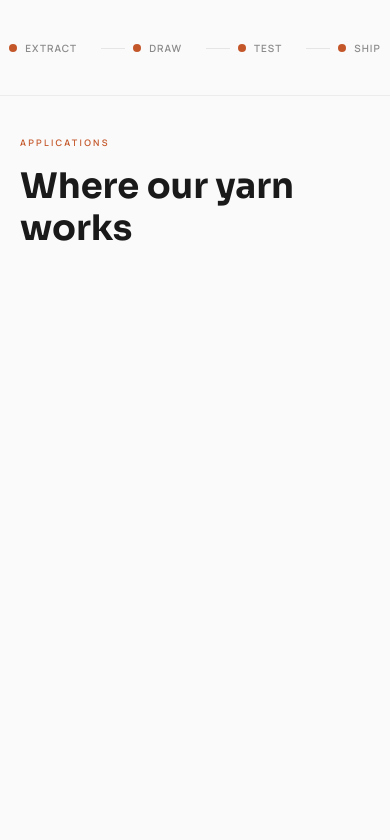
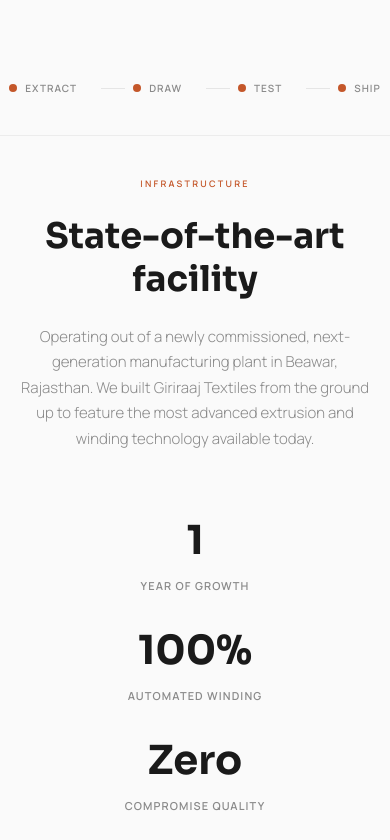
Before and after one commit to giriraajtextiles/giriraaj-textiles, a Next.js app: page / in a window 390 px wide. Shown: the part 3224-4064 px from the top of the page. Built offline with nearby package versions, Linux system fonts and the light colour scheme.

Commit message:
Overhaul B2B content strategy and fix product card aspect-ratio alignment

```diff
--- a/src/app/globals.css
+++ b/src/app/globals.css
@@ -177,7 +177,7 @@
 
 .ph-card {
   position: relative;
-  aspect-ratio: 3/4;
+  min-height: 480px;
   border: 1px solid var(--border);
   overflow: hidden;
   display: flex;
@@ -632,13 +632,74 @@
 }
 
 
+.section-infra-ph {
+  padding: 120px 40px;
+  border-top: 1px solid var(--border);
+  text-align: center;
+}
+.infra-ph-content { max-width: 800px; margin: 0 auto; }
+.infra-ph-content .label {
+  font-size: 9px; font-weight: 600; letter-spacing: 0.25em; text-transform: uppercase; color: var(--warm); margin-bottom: 24px;
+}
+.infra-ph-content h2 {
+  font-family: 'Sora', sans-serif; font-weight: 700; font-size: clamp(32px, 4vw, 48px); margin-bottom: 24px;
+}
+.infra-ph-content p {
+  font-weight: 300; font-size: 15px; line-height: 1.7; color: var(--grey); margin-bottom: 64px;
+}
+.infra-stats {
+  display: flex; justify-content: center; gap: 80px;
+}
+.infra-stat {
+  display: flex; flex-direction: column; align-items: center; gap: 12px;
+}
+.infra-stat .stat-num {
+  font-family: 'Sora', sans-serif; font-weight: 700; font-size: 40px; color: var(--charcoal);
+}
+.infra-stat .stat-label {
+  font-size: 11px; font-weight: 600; text-transform: uppercase; letter-spacing: 0.1em; color: var(--grey);
+}
+
+.section-contact-ph {
+  padding: 120px 40px;
+  border-top: 1px solid var(--border);
+}
+.contact-ph-grid {
+  display: grid; grid-template-columns: 1fr 1fr; gap: 80px; max-width: 1200px; margin: 0 auto; align-items: center;
+}
+.contact-info .label {
+  font-size: 9px; font-weight: 600; letter-spacing: 0.25em; text-transform: uppercase; color: var(--warm); margin-bottom: 24px;
+}
+.contact-info h2 {
+  font-family: 'Sora', sans-serif; font-weight: 700; font-size: clamp(32px, 4vw, 48px); margin-bottom: 24px; line-height: 1.2;
+}
+.contact-info p {
+  font-weight: 300; font-size: 15px; line-height: 1.7; color: var(--grey); margin-bottom: 48px; max-width: 440px;
+}
+.contact-methods p { margin-bottom: 16px; color: var(--charcoal); }
+.contact-methods strong { font-weight: 600; margin-right: 8px; color: var(--grey); }
+
+.contact-form {
+  display: flex; flex-direction: column; gap: 24px;
+}
+.contact-form input, .contact-form select, .contact-form textarea {
+  width: 100%; padding: 16px 24px; border: 1px solid var(--border); font-family: 'Manrope', sans-serif; font-size: 14px; background: transparent; transition: border-color 0.3s;
+}
+.contact-form input:focus, .contact-form select:focus, .contact-form textarea:focus {
+  outline: none; border-color: var(--warm);
+}
+.submit-btn {
+  padding: 18px 48px; background: var(--charcoal); color: white; border: none; font-family: 'Sora', sans-serif; font-weight: 600; font-size: 13px; letter-spacing: 0.05em; cursor: pointer; transition: background 0.3s; width: 100%;
+}
+.submit-btn:hover { background: var(--warm); }
+
 /* Responsive */
 @media (max-width: 768px) {
   body, html { overflow-x: hidden; width: 100%; }
   h1 { font-size: 3rem !important; line-height: 1.1 !important; }
   h2 { font-size: 2.2rem !important; line-height: 1.2 !important; }
   section, .hero, .section-process-abstract, footer { padding: 40px 20px !important; height: auto !important; }
-  .product-hero-grid, .process-abstract-text, .apps-ph-grid, .testimonials-ph-grid { display: flex !important; flex-direction: column !important; gap: 32px !important; }
+  .product-hero-grid, .process-abstract-text, .apps-ph-grid, .testimonials-ph-grid, .contact-ph-grid, .infra-stats { display: flex !important; flex-direction: column !important; gap: 32px !important; }
   .yarn-form { transform: scale(0.6) translate(-50%, -50%); position: relative; height: 300px; }
   .ph-card, .app-ph-item, .tph-card { width: 100% !important; margin: 0 !important; }
   .section-process-abstract { display: flex !important; flex-direction: column !important; }
--- a/src/app/page.tsx
+++ b/src/app/page.tsx
@@ -59,6 +59,16 @@
       gsap.from('.cert-ph-item', {
         opacity: 0, scale: 0.9, stagger: 0.1, duration: 0.4,
         scrollTrigger: { trigger: '.section-cert-ph', start: 'top 85%' }
+      });
+
+      gsap.from('.section-infra-ph h2, .section-infra-ph p, .infra-stat', {
+        opacity: 0, y: 30, stagger: 0.1, duration: 0.6,
+        scrollTrigger: { trigger: '.section-infra-ph', start: 'top 75%' }
+      });
+
+      gsap.from('.section-contact-ph .contact-info, .section-contact-ph form', {
+        opacity: 0, y: 30, stagger: 0.2, duration: 0.6,
+        scrollTrigger: { trigger: '.section-contact-ph', start: 'top 75%' }
       });
 
       gsap.utils.toArray<HTMLElement>('.cta-circle').forEach((circle, i) => {
@@ -215,6 +225,28 @@
         <div className="line"></div>
         <div className="dot"></div>
         <span>Ship</span>
+      </div>
+    </div>
+  </div>
+</section>
+
+<section className="section-infra-ph">
+  <div className="infra-ph-content">
+    <p className="label">Infrastructure</p>
+    <h2>State-of-the-art facility</h2>
+    <p>Operating out of a newly commissioned, next-generation manufacturing plant in Beawar, Rajasthan. We built Giriraaj Textiles from the ground up to feature the most advanced extrusion and winding technology available today.</p>
+    <div className="infra-stats">
+      <div className="infra-stat">
+        <span className="stat-num">1</span>
+        <span className="stat-label">Year of Growth</span>
+      </div>
+      <div className="infra-stat">
+        <span className="stat-num">100%</span>
+        <span className="stat-label">Automated Winding</span>
+      </div>
+      <div className="infra-stat">
+        <span className="stat-num">Zero</span>
+        <span className="stat-label">Compromise Quality</span>
       </div>
     </div>
   </div>
@@ -388,9 +420,39 @@
   <a href="#" className="cta-btn">Connect with us</a>
 </section>
 
+<section className="section-contact-ph">
+  <div className="contact-ph-grid">
+    <div className="contact-info">
+      <p className="label">Partner with us</p>
+      <h2>Ready to upgrade your supply chain?</h2>
+      <p>Directly contact our engineering team in Beawar for technical data sheets, MOQs, and custom formulations.</p>
+      <div className="contact-methods">
+        <p><strong>Email:</strong> sales@giriraajtextiles.com</p>
+        <p><strong>Phone:</strong> +91 98765 43210</p>
+        <p><strong>Location:</strong> Beawar, Rajasthan, India</p>
+      </div>
+    </div>
+    <div className="contact-form-container">
+      <form className="contact-form" onSubmit={(e) => e.preventDefault()}>
+        <input type="text" placeholder="Company Name" required />
+        <input type="email" placeholder="Work Email" required />
+        <select required defaultValue="">
+          <option value="" disabled>Select Yarn Type</option>
+          <option value="pp">Polypropylene (PP) Yarn</option>
+          <option value="pet">Polyester (PET) Yarn</option>
+          <option value="mono">Mono Filament</option>
+          <option value="fibrillated">Fibrillated / Tape</option>
+        </select>
+        <textarea placeholder="Tell us about your requirements (Denier, application, monthly volume)..." rows={4}></textarea>
+        <button type="submit" className="submit-btn">Request Quote</button>
+      </form>
+    </div>
+  </div>
+</section>
+
 <footer>
-  <span>Giriraj Textiles Pvt. Ltd.</span>
-  <span>Rajkot, Gujarat, India</span>
+  <span>Giriraaj Textiles Pvt. Ltd.</span>
+  <span>Beawar, Rajasthan, India</span>
 </footer>
 
 <div className="concept-tag">Concept 12 — Product as Hero</div>
```
Also changed, not shown: public/llms.txt.
